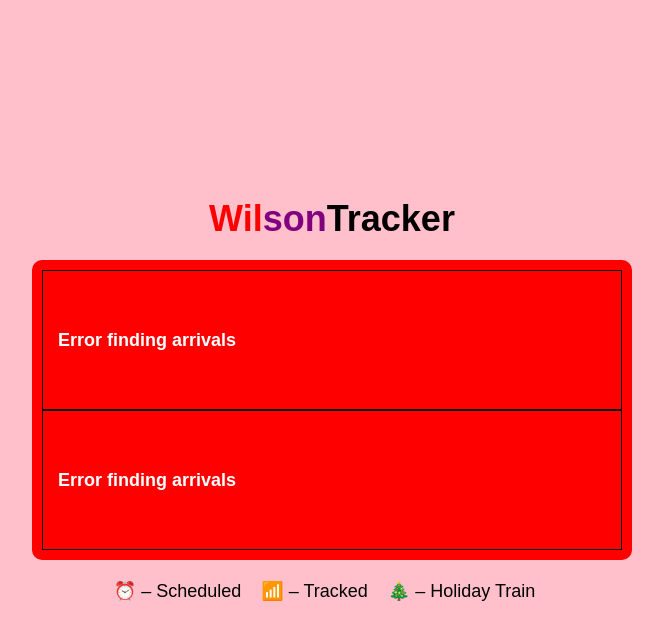
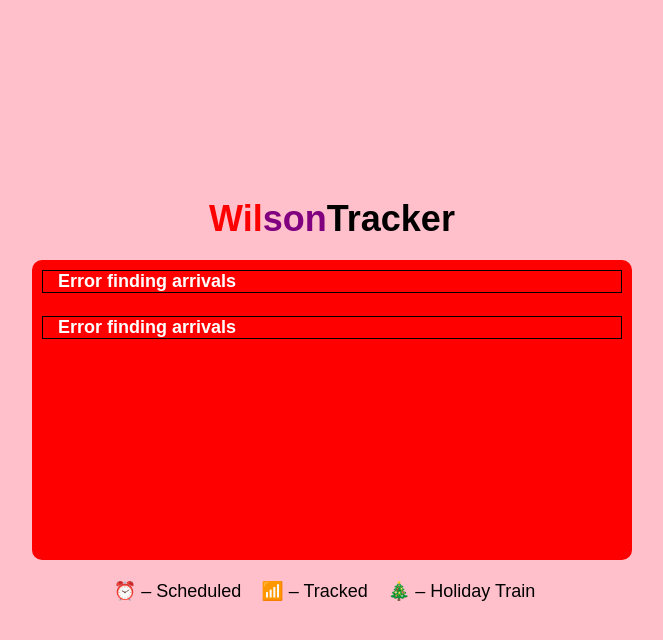
Before and after one commit to regimepup/wilsontracker, a Flask app: page / in a window 1280 px wide. Shown: the top 640 px of the page, without its empty margins (308-971 px from the left). Run offline with Flask 3, Linux system fonts and the light colour scheme; data that the repository does not hold is empty.

Commit message:
attempt 2 at fixing purple alignment

```diff
--- a/static/styles.css
+++ b/static/styles.css
@@ -73,14 +73,25 @@
     flex: 1; /* allows dynamic height */
 }
 
-/* === Inner boxes (each representing one direction) === */
+/* Make each half (inner-box) a 2-row grid so there are always two equal slots */
 .inner-box {
-    display: flex;
-    flex-direction: column;
-    width: 100%;
-    flex: 1; /* split evenly */
-    justify-content: space-between;
+    display: grid;
+    grid-template-rows: repeat(2, 1fr);
+    /* remove flex-only spacing that can fight the grid */
+    justify-content: unset;
 }
+
+/* Ensure the inner container actually fills the box height */
+#redbox .inner-container,
+#purplebox .inner-container {
+    height: 100%;
+}
+
+/* Sub-box already uses flex for its internal layout; just ensure it stretches cleanly */
+.sub-box {
+    min-height: 0; /* prevent odd overflow on small screens */
+}
+
 
 /* === Sub-boxes (individual stops) === */
 .sub-box {
```
